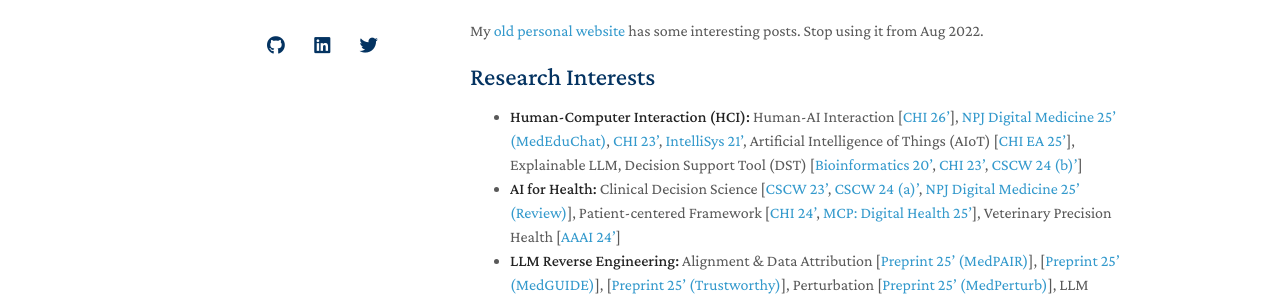
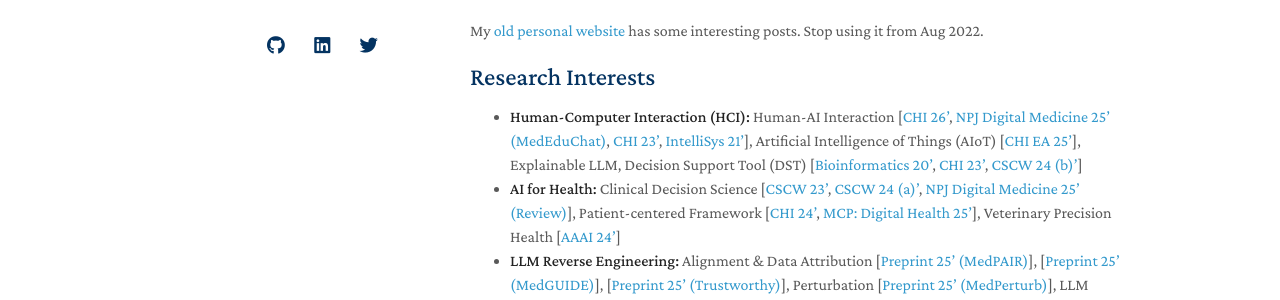
Before and after one commit to YuexingHao/Yuexing-Hao, a Jekyll site: the page built from index.md, in a window 1280 px wide and 900 px high. Shown: the part 386-686 px from the top of the window. Built offline with Jekyll 4.4.1, drawn with Linux system fonts in a browser that asks for light colours; nearby versions of some CDN libraries; a style sheet for code colours, icons or effects is not loaded; our own code applies the rules of GitHub Pages for plain Markdown files.

Commit message:
Fix formatting of research interests section

```diff
--- a/index.md
+++ b/index.md
@@ -18,7 +18,7 @@ My [old personal website](https://1135100136.wixsite.com/yuexinghao/blog) has so
 
 ## Research Interests
 
-- **Human-Computer Interaction (HCI):** Human-AI Interaction [[CHI 26'](https://arxiv.org/abs/2510.18880)], [NPJ Digital Medicine 25' (MedEduChat)](https://www.nature.com/articles/s41746-025-02166-0), [CHI 23'](https://dl.acm.org/doi/abs/10.1145/3544548.3581393), [IntelliSys 21'](https://link.springer.com/chapter/10.1007/978-3-030-82193-7_36), Artificial Intelligence of Things (AIoT) [[CHI EA 25'](https://dl.acm.org/doi/abs/10.1145/3706599.3719286)], Explainable LLM, Decision Support Tool (DST) [[Bioinformatics 20'](https://academic.oup.com/bioinformatics/article/36/16/4458/5813330), [CHI 23'](https://dl.acm.org/doi/abs/10.1145/3544548.3581393), [CSCW 24 (b)'](https://dl.acm.org/doi/10.1145/3678884.3681859)]
+- **Human-Computer Interaction (HCI):** Human-AI Interaction [[CHI 26'](https://arxiv.org/abs/2510.18880), [NPJ Digital Medicine 25' (MedEduChat)](https://www.nature.com/articles/s41746-025-02166-0), [CHI 23'](https://dl.acm.org/doi/abs/10.1145/3544548.3581393), [IntelliSys 21'](https://link.springer.com/chapter/10.1007/978-3-030-82193-7_36)], Artificial Intelligence of Things (AIoT) [[CHI EA 25'](https://dl.acm.org/doi/abs/10.1145/3706599.3719286)], Explainable LLM, Decision Support Tool (DST) [[Bioinformatics 20'](https://academic.oup.com/bioinformatics/article/36/16/4458/5813330), [CHI 23'](https://dl.acm.org/doi/abs/10.1145/3544548.3581393), [CSCW 24 (b)'](https://dl.acm.org/doi/10.1145/3678884.3681859)]
 - **AI for Health:** Clinical Decision Science [[CSCW 23'](https://dl.acm.org/doi/abs/10.1145/3584931.3607023), [CSCW 24 (a)'](https://dl.acm.org/doi/abs/10.1145/3678884.3681841), [NPJ Digital Medicine 25' (Review)](https://www.nature.com/articles/s41746-025-01824-7)], Patient-centered Framework [[CHI 24'](https://dl.acm.org/doi/abs/10.1145/3613904.3642353), [MCP: Digital Health 25'](https://www.sciencedirect.com/science/article/pii/S2949761225000057)], Veterinary Precision Health [[AAAI 24'](https://ojs.aaai.org/index.php/AAAI/article/view/30450)]
 - **LLM Reverse Engineering:** Alignment & Data Attribution [[Preprint 25' (MedPAIR)](https://arxiv.org/abs/2505.24040)], [[Preprint 25' (MedGUIDE)](https://arxiv.org/abs/2505.11613)], [[Preprint 25' (Trustworthy)](https://arxiv.org/abs/2502.14296)], Perturbation [[Preprint 25' (MedPerturb)](https://arxiv.org/abs/2506.17163)], LLM Computing Equity [[Preprint 25' (GPU Equity)](https://arxiv.org/abs/2510.13621)]
 
```
